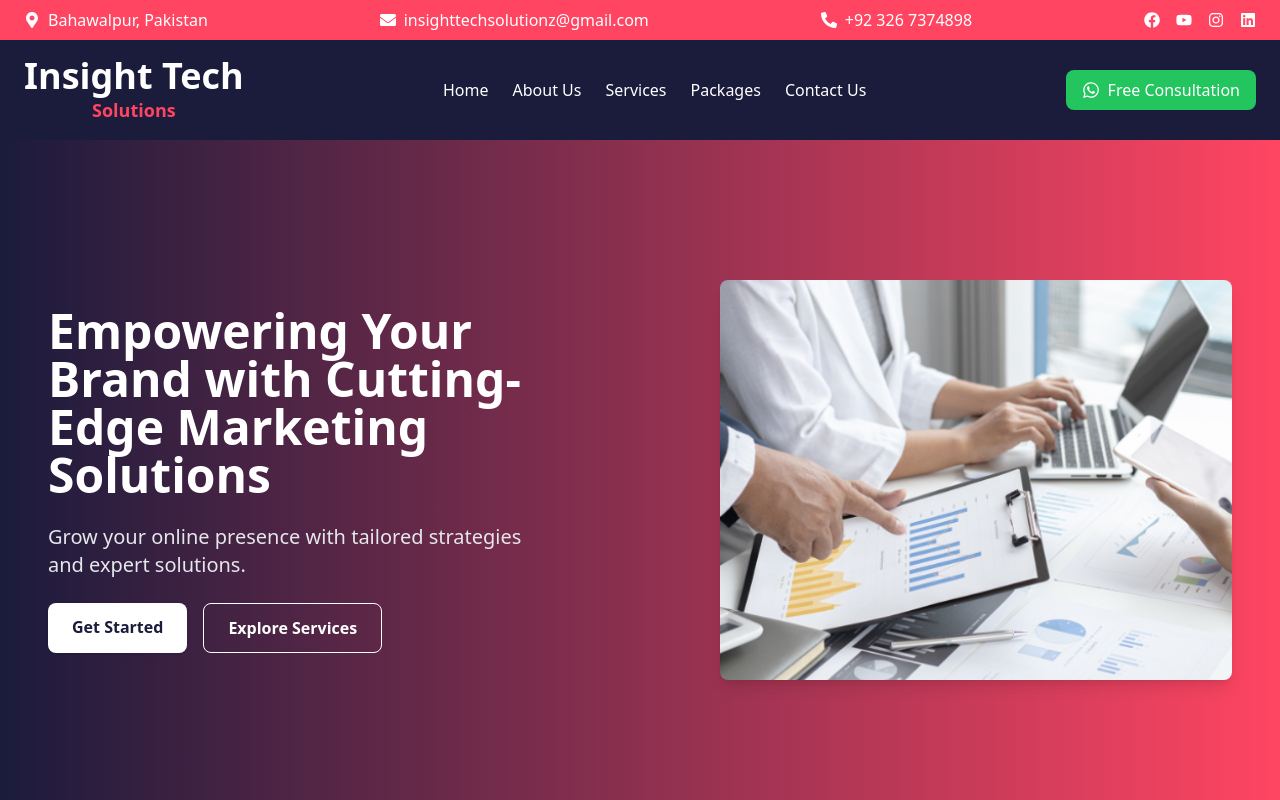
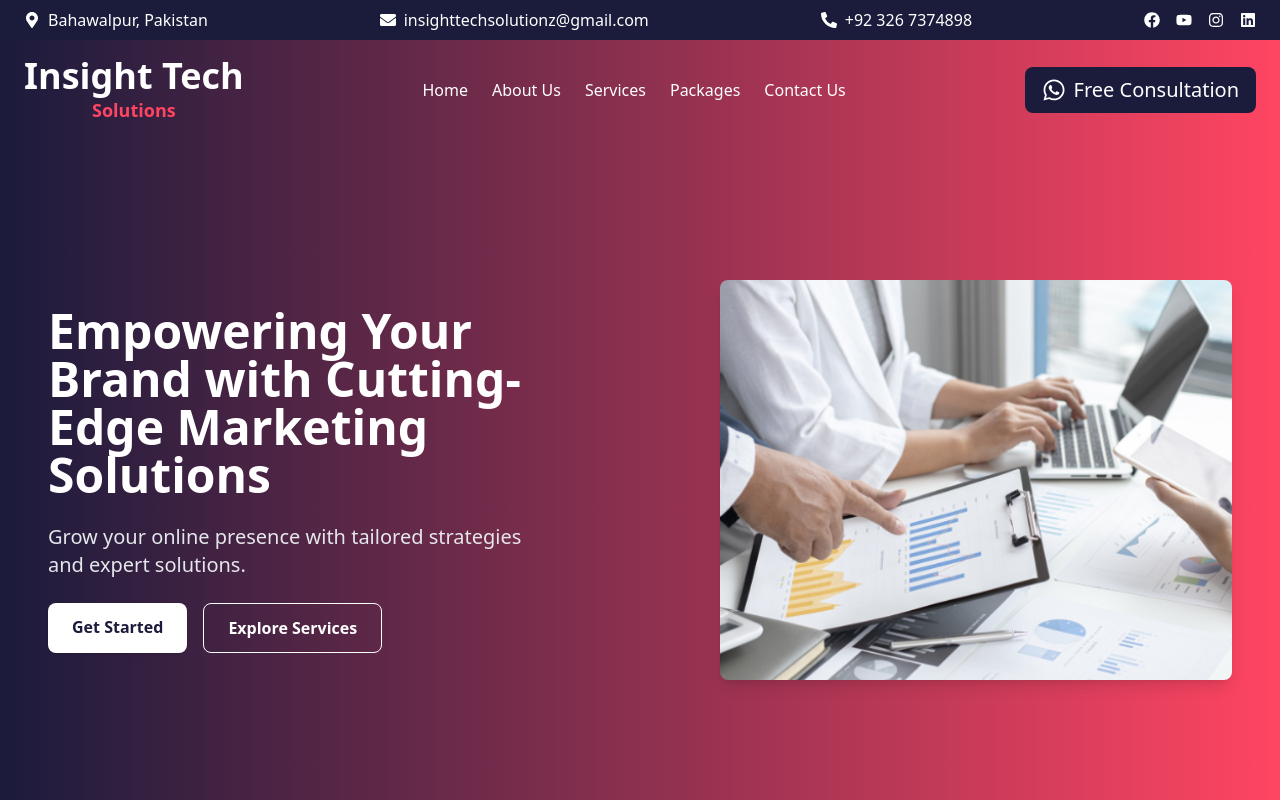
Before and after one commit to Talha-MERN/smm-agency-project, a React (Create React App) app in the folder client/: page / in a window 1280 px wide. Shown: the top 800 px of the page. Built offline with nearby package versions, Linux system fonts and the light colour scheme.

Commit message:
some minor changes

```diff
--- a/client/src/components/Header.js
+++ b/client/src/components/Header.js
@@ -14,7 +14,7 @@ const Header = () => {
   };
 
   return (
-    <header className="bg-customBlue shadow-md">
+    <header className="bg-gradient-to-r from-customBlue to-customPink shadow-md">
       <div className="container mx-auto flex items-center justify-between py-4 px-6">
         {/* Left Side: Logo/Text */}
         <RouterLink to="/" className="text-left" onClick={closeMenu}>
@@ -62,10 +62,10 @@ const Header = () => {
           href="https://wa.me/+923267374898"
           target="_blank"
           rel="noopener noreferrer"
-          className="hidden md:flex bg-green-500 text-white px-4 py-2 rounded-lg items-center space-x-2 hover:bg-opacity-90 transition"
+          className="hidden md:flex bg-customBlue border border-transparent text-white px-4 py-2 rounded-lg items-center space-x-2 transition hover:bg-transparent hover:border hover:border-white"
         >
-          <FaWhatsapp className="text-lg" />
-          <span>Free Consultation</span>
+          <FaWhatsapp className="text-2xl" />
+          <span className="text-xl">Free Consultation</span>
         </a>
 
         {/* Mobile Menu: Hamburger Icon */}
--- a/client/src/components/TopBar.js
+++ b/client/src/components/TopBar.js
@@ -13,7 +13,7 @@ import {
 
 const TopBar = () => {
   return (
-    <div className="bg-customPink text-white py-2 hidden md:block">
+    <div className="bg-customBlue text-white py-2 hidden md:block">
       <div className="container mx-auto flex items-center justify-between px-6 space-y-2 md:space-y-0">
         {/* Address */}
         <div className="flex items-center space-x-2">
```
